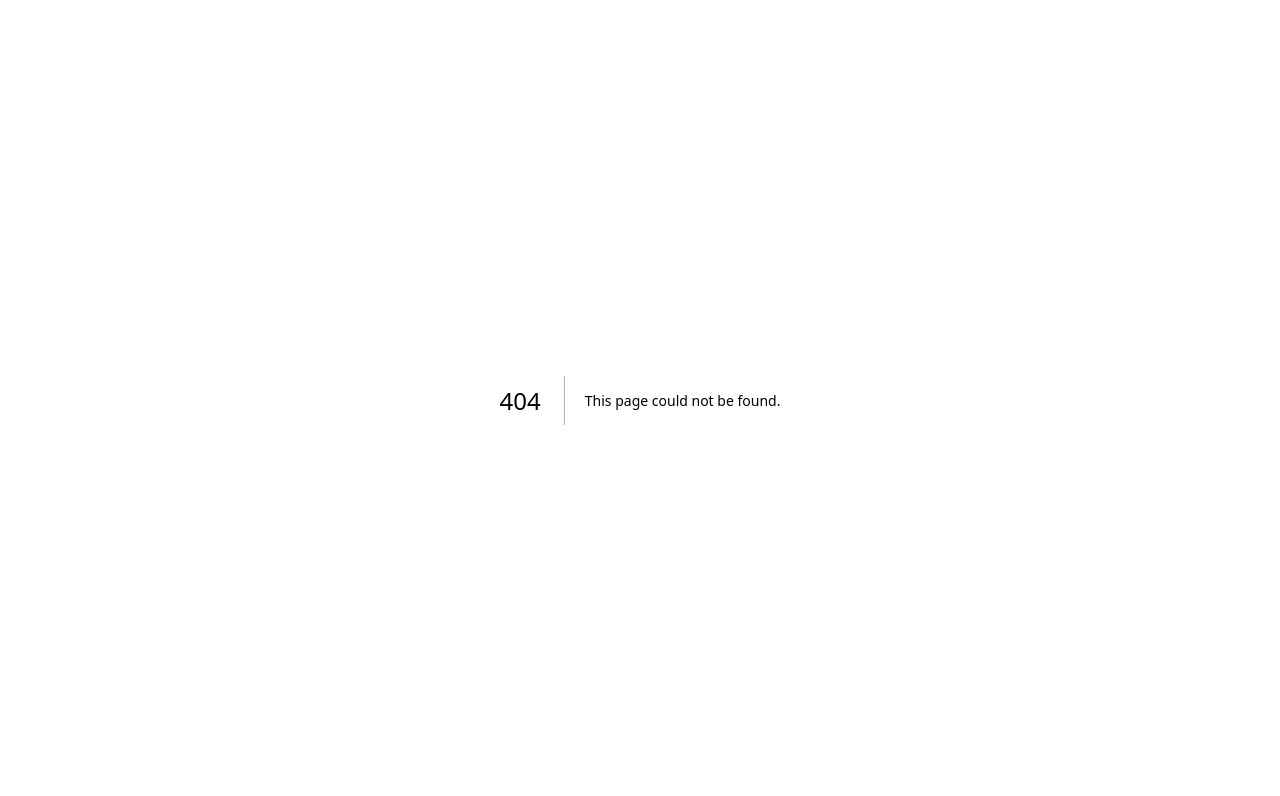
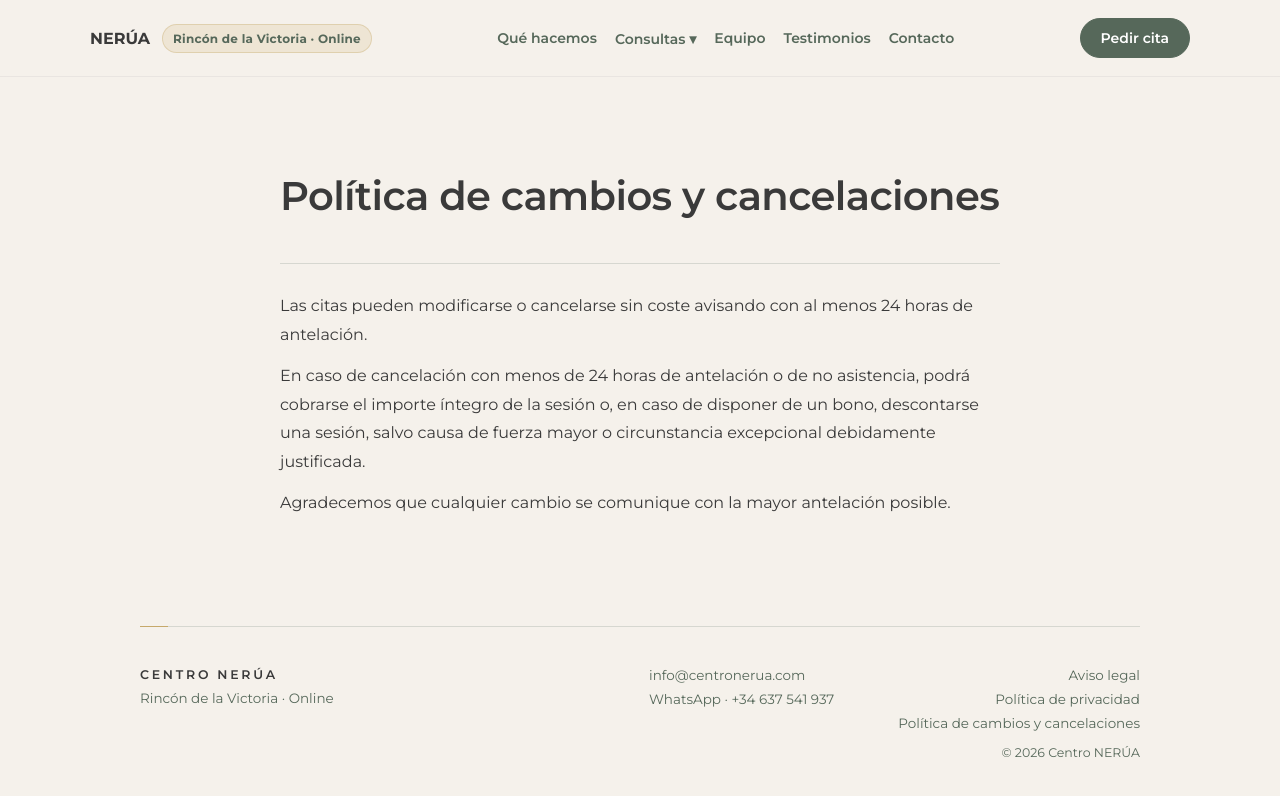
Before and after one commit to Centronerua/Nerua-web, a Next.js app: page /politica-de-cancelaciones in a window 1280 px wide. Before the commit this address had no page. Shown: the top 796 px of the page. Built offline with nearby package versions, Linux system fonts and the light colour scheme.

Commit message:
Política de cambios y cancelaciones: página noindex con canonical y enlaces en footer y Consultas y precios
Co-Authored-By: Claude Opus 5.5 <noreply@anthropic.com>
Claude-Session: https://claude.ai/code/session_017dGKsEpDZf72iu9TrRcrvc

```diff
--- a/app/components/SiteFooter.js
+++ b/app/components/SiteFooter.js
@@ -21,6 +21,7 @@ export default function SiteFooter() {
           <nav className="site-footer-links" aria-label="Información legal">
             <a href="/aviso-legal">Aviso legal</a>
             <a href="/politica-de-privacidad">Política de privacidad</a>
+            <a href="/politica-de-cancelaciones">Política de cambios y cancelaciones</a>
           </nav>
           <p className="site-footer-copy">© 2026 Centro NERÚA</p>
         </div>
--- a/app/page.js
+++ b/app/page.js
@@ -262,6 +262,9 @@ export default function Home() {
         <div className="rates-note">
           <p className="rates-note-title">{FOLLOWUP_NOTE.title}</p>
           <p className="rates-note-text">{FOLLOWUP_NOTE.text}</p>
+          <p className="rates-note-policy">
+            <a href="/politica-de-cancelaciones" className="text-link">Política de cambios y cancelaciones</a>
+          </p>
         </div>
       </section>
 
--- /dev/null
+++ b/app/politica-de-cancelaciones/page.js
@@ -0,0 +1,35 @@
+import SiteHeader from "../components/SiteHeader";
+import SiteFooter from "../components/SiteFooter";
+
+export const metadata = {
+  title: "Política de cambios y cancelaciones | Centro NERÚA",
+  description: "Política de cambios y cancelaciones de citas de Centro NERÚA.",
+  robots: { index: false, follow: true },
+  alternates: { canonical: "/politica-de-cancelaciones" },
+};
+
+export default function Page() {
+  return (
+    <main className="svc-page">
+      <SiteHeader />
+
+      <article className="legal">
+        <h1 className="legal-h1">Política de cambios y cancelaciones</h1>
+
+        <section className="legal-section">
+          <p>
+            Las citas pueden modificarse o cancelarse sin coste avisando con al menos 24 horas de antelación.
+          </p>
+          <p>
+            En caso de cancelación con menos de 24 horas de antelación o de no asistencia, podrá cobrarse el importe íntegro de
+            la sesión o, en caso de disponer de un bono, descontarse una sesión, salvo causa de fuerza mayor o circunstancia
+            excepcional debidamente justificada.
+          </p>
+          <p>Agradecemos que cualquier cambio se comunique con la mayor antelación posible.</p>
+        </section>
+      </article>
+
+      <SiteFooter />
+    </main>
+  );
+}
--- a/styles/globals.css
+++ b/styles/globals.css
@@ -541,6 +541,9 @@ section[id] { scroll-margin-top: 80px; }
 .rates-note { max-width: 640px; margin: 56px auto 0; padding-top: 24px; border-top: 1px solid rgba(107,125,109,0.22); text-align: center; }
 .rates-note-title { margin: 0 0 6px; font-size: 14.5px; font-weight: 600; color: #3A3A3A; }
 .rates-note-text { margin: 0; font-size: 14.5px; line-height: 1.75; color: #3A3A3A; }
+/* Enlace discreto a la política de cambios y cancelaciones */
+.rates-note-policy { margin: 14px 0 0; font-size: 13.5px; }
+.rates-note-policy .text-link { font-weight: 500; }
 .rate-actions { margin-top: auto; display: flex; align-items: center; flex-wrap: wrap; gap: 18px; padding-top: 6px; }
 @media (max-width: 959px) {
   .rates { padding: 64px 20px 64px; }
```
